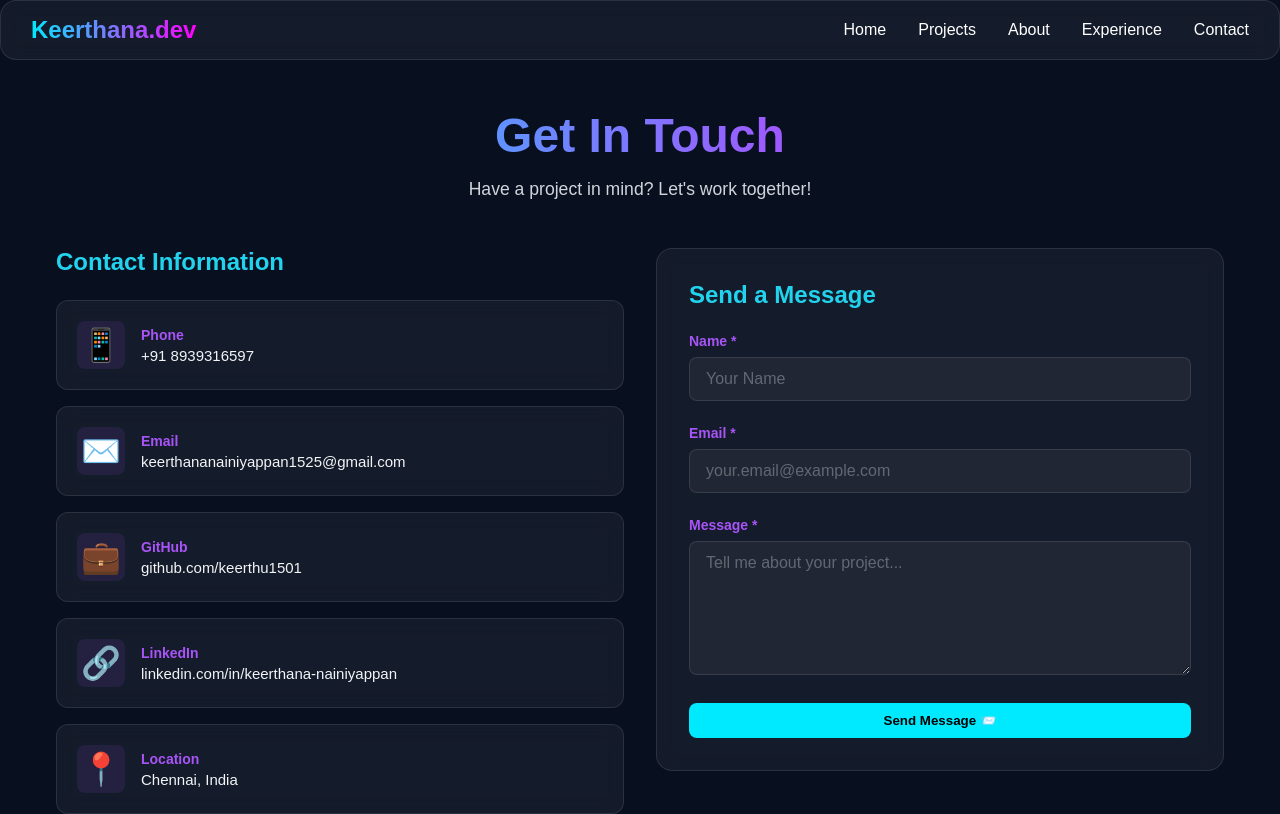
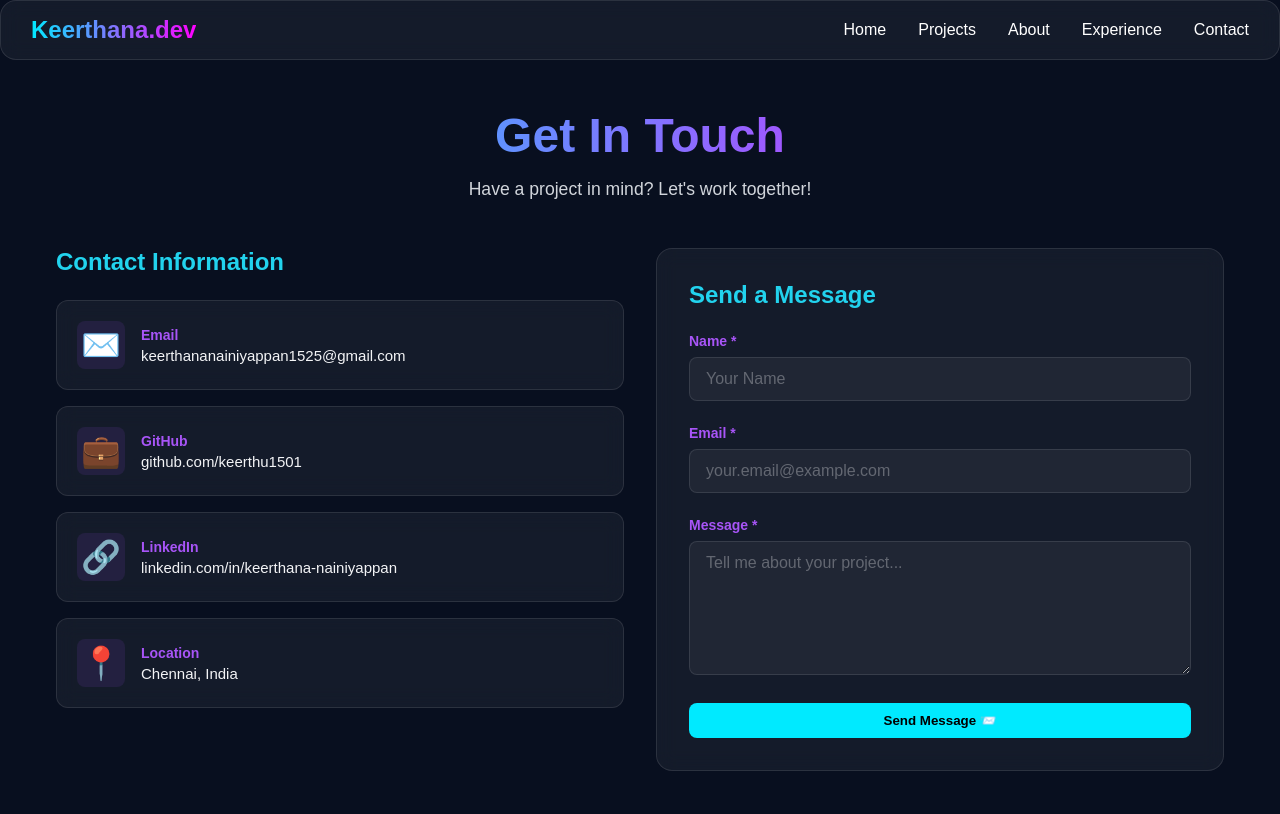
Before and after one commit to keerthu1501/portfolio, a React (Create React App) app: page /contact in a window 1280 px wide. Shown: the top 814 px of the page. Built offline with nearby package versions, Linux system fonts and the light colour scheme.

Commit message:
projects-update

```diff
--- a/src/pages/Contact.jsx
+++ b/src/pages/Contact.jsx
@@ -53,12 +53,12 @@ export default function Contact() {
   };
 
   const contactInfo = [
-    {
-      icon: "📱",
-      label: "Phone",
-      value: "+91 8939316597",
-      link: "tel:+918939316597"
-    },
+    // {
+    //   icon: "📱",
+    //   label: "Phone",
+    //   value: "+91 8939316597",
+    //   link: "tel:+918939316597"
+    // },
     {
       icon: "✉️",
       label: "Email",
```
